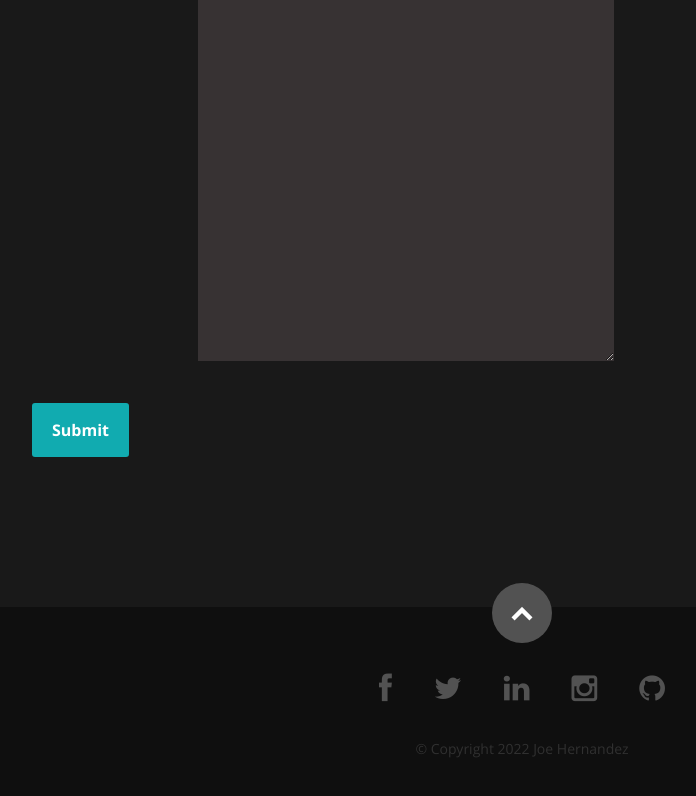
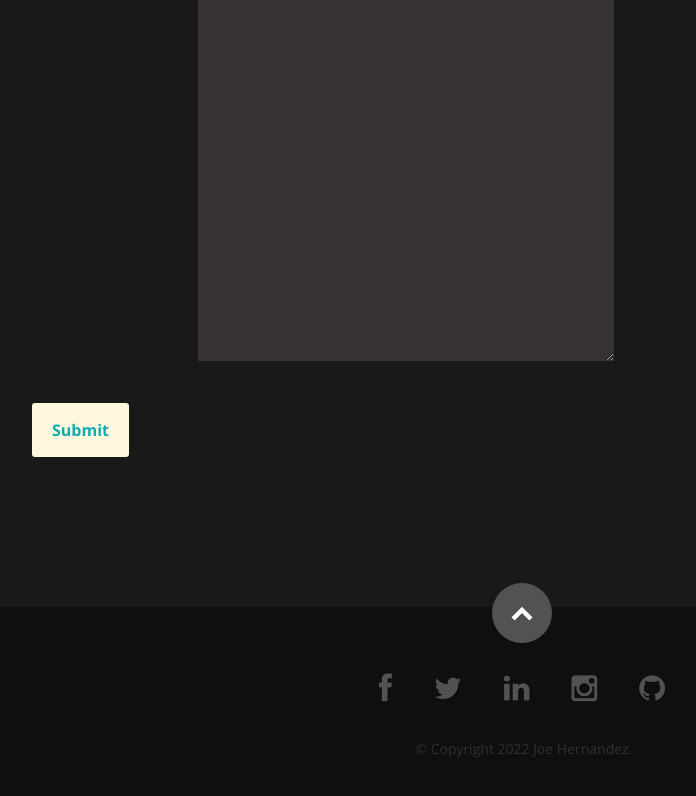
Before and after one commit to jthernandez999/Joe-Hernandez-Development, a React (Create React App) app: page / in a window 1280 px wide. Shown: the part 4490-5286 px from the top of the page, without its empty margins (118-814 px from the left). Built offline with nearby package versions, Linux system fonts and the light colour scheme.

Commit message:
fixing bugs

```diff
--- a/public/css/layout.css
+++ b/public/css/layout.css
@@ -1239,3 +1239,7 @@ footer .social-links li:first-child {
 #go-top a:hover {
   background-color: #0f9095;
 }
+
+.submitButton {
+ background-color: cornsilk;
+}
--- a/src/Components/Contact.js
+++ b/src/Components/Contact.js
@@ -1,5 +1,5 @@
 import React, { Component } from 'react';
-import { withRouter } from 'react-router-dom';
+// import { withRouter } from 'react-router-dom';
 import emailjs from 'emailjs-com';
 
 
@@ -18,7 +18,7 @@ class Contact extends Component {
             console.log(error.text);
          })
       e.target.reset()
-this.props.history.push('/')
+      // this.props.history.push("#home")
    }
 
    render() {
@@ -79,7 +79,7 @@ this.props.history.push('/')
                         </div>
                      </fieldset>
                   </form> */}
-                  <form id="contactForm" name="contactForm" onSubmit={this.sendEmail}>
+                  <form id="contactForm" name="contactForm" onSubmit={this.sendEmail.bind(this)}>
                      <fieldset>
                         <div>
                            <label htmlFor="contactName">Name <span className="required">*</span></label>
@@ -98,7 +98,7 @@ this.props.history.push('/')
                            <textarea cols="50" rows="15" id="contactMessage" name="contactMessage"></textarea>
                         </div>
                         <div>
-                           <button className="submitButton" >Submit</button>
+                           <button className="submitButton" ><a className="submitButton" href="#home">Submit</a></button>
                            <span id="image-loader">
                               <img alt="" src="images/loader.gif" />
                            </span>
```
